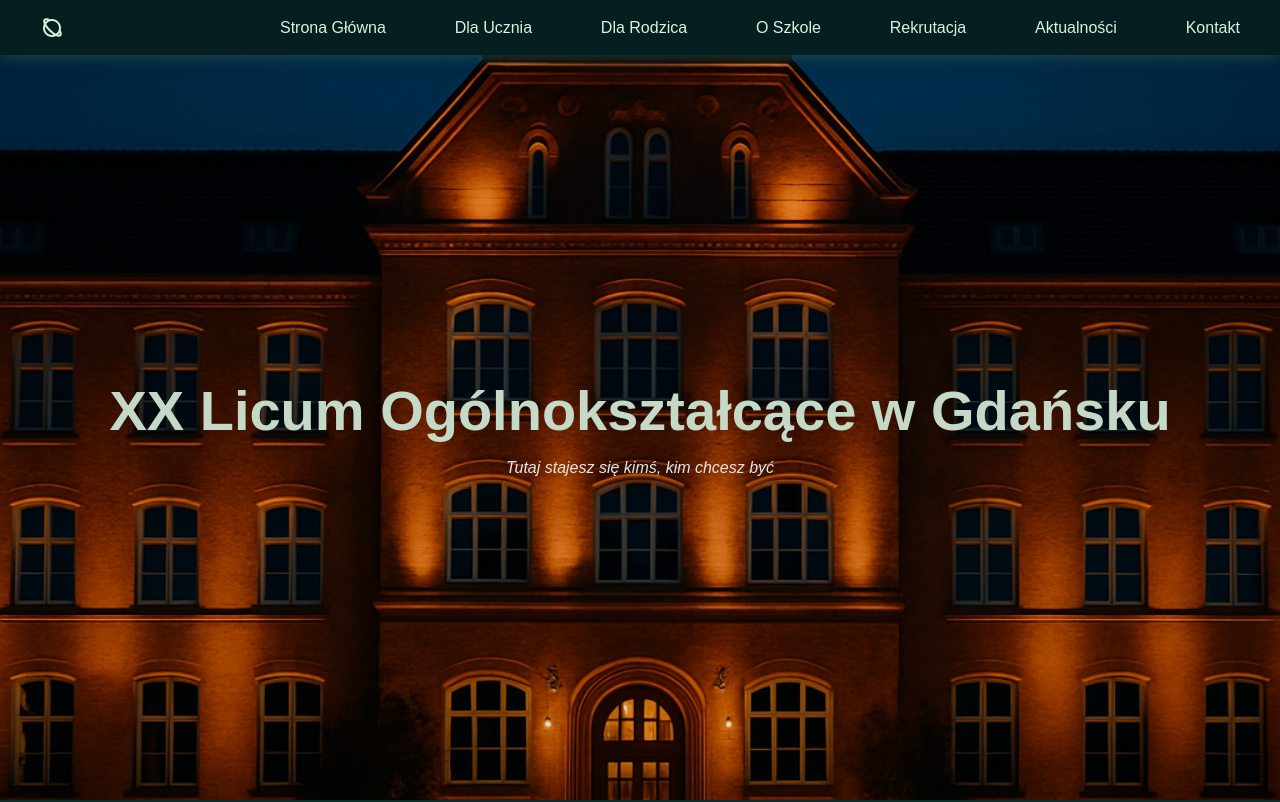
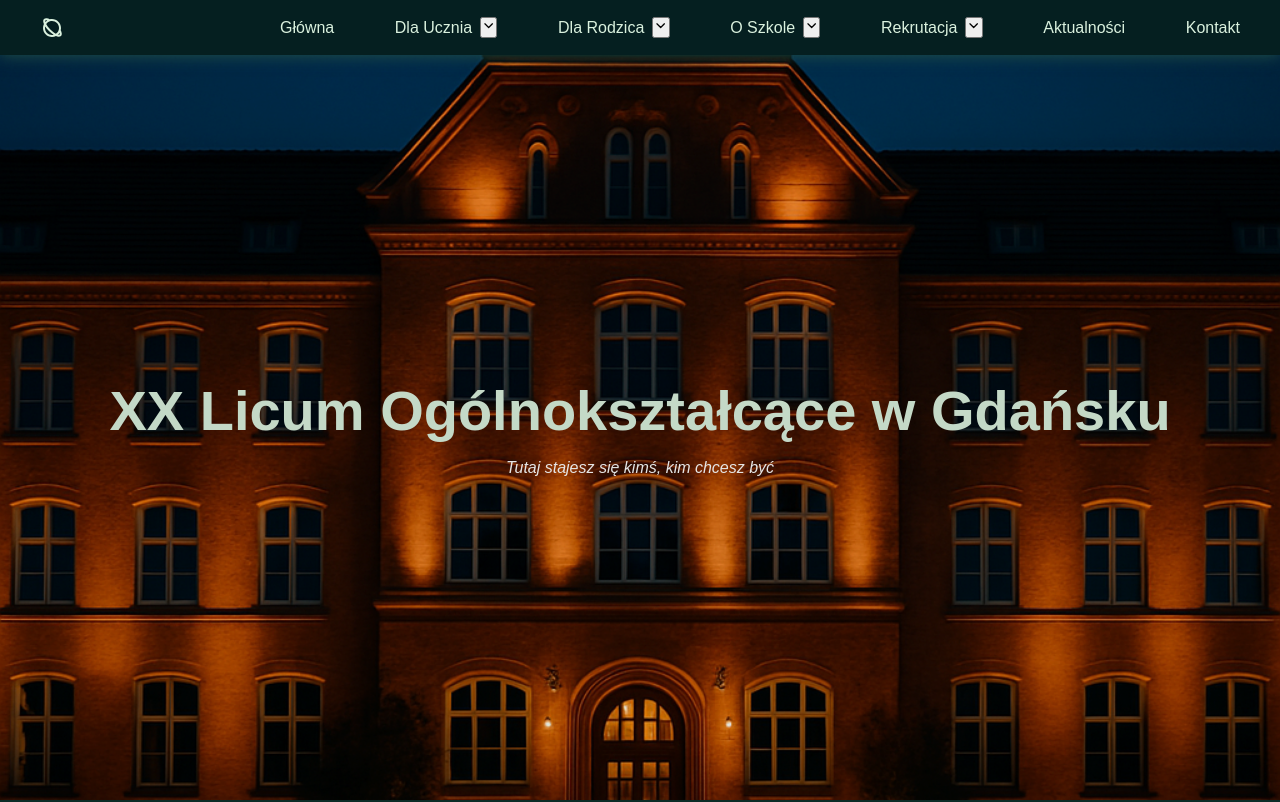
Before and after one commit to Wiciu021/Website-Project, a React (Create React App) app in the folder frontend/: page /galeria in a window 1280 px wide. Shown: the top 802 px of the page. Built offline with nearby package versions, Linux system fonts and the light colour scheme; the HTML template or start-up script is replaced by a standard one; a web font is replaced by a local one.

Commit message:
wortking on geader

```diff
--- a/frontend/public/index.html
+++ b/frontend/public/index.html
@@ -14,7 +14,7 @@
       manifest.json provides metadata used when your web app is installed on a
       user's mobile device or desktop. See https://developers.google.com/web/fundamentals/web-app-manifest/
     -->
-    <link rel="manifest" href="%PUBLIC_URL%/manifest.json" />
+        <!-- <link rel="manifest" href="%PUBLIC_URL%/manifest.json" /> -->
         <!--
       Notice the use of %PUBLIC_URL% in the tags above.
       It will be replaced with the URL of the `public` folder during the build.
@@ -24,7 +24,7 @@
       work correctly both with client-side routing and a non-root public URL.
       Learn how to configure a non-root public URL by running `npm run build`.
     -->
-    <title>React App</title>
+        <title>Kutas</title>
     </head>
     <body>
         <noscript>You need to enable JavaScript to run this app.</noscript>
@@ -38,6 +38,5 @@
 
       To begin the development, run `npm start` or `yarn start`.
       To create a production bundle, use `npm run build` or `yarn build`.
-    -->
-  </body>
+    --></body>
 </html>
--- a/frontend/src/Data/header-nav.js
+++ b/frontend/src/Data/header-nav.js
@@ -1,35 +1,47 @@
 export const headerData = [
   {
-    label: 'Strona Główna',
+    label: 'Główna',
     href: '/'
   },
   {
     label: 'Dla Ucznia',
     children: [
-      { label: 'Plan Lekcji', href: '/plan-lekcji' },
+      { label: 'Samorząd Uczniowski', href: '/samorzad-uczniowski' },
+      { label: 'Plan Zajęć', href: '/plan-zajec' },
       { label: 'Zastępstwa', href: '/zastepstwa' },
-      { label: 'Samorząd Uczniowski', href: '/samorzad' },
-      { label: 'Projekty i Konkursy', href: '/projekty' },
+      { label: 'Dziennik', href: '/dziennik' },
     ]
   },
   {
     label: 'Dla Rodzica',
     children: [
-      { label: 'Informacje', href: '/dla-rodzica' },
-      { label: 'Terminarz Spotkań', href: '/terminarz' },
+      { label: 'Rada Rodziców', href: '/rada-rodzicow' },
+      { label: 'Dokumenty Szkolne', href: '/dokumenty-szkolne' },
+      { label: 'Kalendarz Pracy', href: '/kalendarz-pracy' },
+      { label: 'Ubezpieczenie', href: '/ubezpieczenie' },
     ]
   },
   {
     label: 'O Szkole',
     children: [
+      {
+        label: 'Projekty Unijne',
+        children: [
+          { label: 'Erasmus', href: '/projekty-unijne/erasmus' },
+        ]
+      },
+      { label: 'Osiągnięcia', href: '/osiagniecia' },
       { label: 'Historia', href: '/historia' },
-      { label: 'Dyrekcja i Nauczyciele', href: '/zespol' },
-      { label: 'Patron', href: '/patron' },
+      { label: 'Zespół Nauczycieli', href: '/zespol-nauczycieli' },
+      { label: 'Galeria', href: '/galeria' },
     ]
   },
   {
     label: 'Rekrutacja',
-    href: '/rekrutacja'
+    children: [
+      { label: 'Profile Klas', href: '/profile-klas' },
+      { label: 'Informacje dla Kandydatów', href: '/informacje-dla-kandydatow' },
+    ]
   },
   {
     label: 'Aktualności',
@@ -41,4 +53,4 @@ export const headerData = [
   }
 ];
 
-export default headerData
+export default headerData;
--- a/frontend/src/components/header/Header.js
+++ b/frontend/src/components/header/Header.js
@@ -3,6 +3,7 @@ import ListItem from './ListItem'
 import './header.css'
 import headerData from '../../Data/header-nav'
 import { RiPlanetLine } from 'react-icons/ri'
+import NavList from './NavList'
 
 const Header = () => {
   return (
@@ -10,11 +11,7 @@ const Header = () => {
       <div className='header-inner'>
         <RiPlanetLine className='icons'/>
         <nav className='nav'>
-          <ul>
-            {
-              headerData && headerData.length ? headerData.map(headerItem => <ListItem item={headerItem}/>) : null
-            }
-          </ul>
+          <NavList headerData={headerData} />
         </nav>
       </div>
     </header>
--- a/frontend/src/components/header/ListItem.js
+++ b/frontend/src/components/header/ListItem.js
@@ -1,8 +1,18 @@
-import React from 'react'
+import React, { useState } from 'react'
+import NavList from './NavList'
+import { IoChevronDownOutline } from 'react-icons/io5';
+
 
 const ListItem = ({ item }) => {
+
+  const [showDropDown, setShowDropDown] = useState(false);
+
   return (
-    <li key={item.label}>{item.label}</li>
+    <li key={item.label}>
+      {item.label}
+      {item.children && item.children.length ? <button onClick={() => setShowDropDown(!showDropDown)} className='drop-down-button'><IoChevronDownOutline /></button> : null}
+      {item.children && showDropDown && item.children.length ? <div className='list-dropdown'><NavList headerData={item.children}/></div> : null}
+    </li>
   )
 }
 
--- /dev/null
+++ b/frontend/src/components/header/NavList.js
@@ -0,0 +1,14 @@
+import React from 'react'
+import ListItem from './ListItem'
+
+const NavList = ({ headerData }) => {
+  return (
+    <ul>
+      {
+        headerData && headerData.length ? headerData.map(headerItem => <ListItem item={headerItem}/>) : null
+      }
+    </ul>
+  )
+}
+
+export default NavList
--- a/frontend/src/components/header/header.css
+++ b/frontend/src/components/header/header.css
@@ -32,6 +32,7 @@
 
 .header .nav {
   width: 80%;
+  height: 100%;
 }
 
 .header .nav ul {
@@ -40,4 +41,45 @@
   align-items: center;
   color: var(--green-6);
   font-weight: 500;
+  gap: 1rem;
+  height: 100%;
 }
+
+.header .nav ul li {
+  position: relative;
+  display: flex;
+  justify-content: center;
+  align-items: center;
+  gap: 0.5rem;
+  font-size: 1rem;
+  height: 100%;
+}
+
+.header .nav .list-dropdown {
+  display: flex;
+  flex-direction: column;
+  position: absolute;
+  top: 100%;
+  left: -10%;
+}
+
+.header .nav .list-dropdown ul {
+  display: flex;
+  flex-direction: column;
+  align-items: flex-start;
+  background-color: var(--green-1);
+  /* min-width: 200px; */
+  padding: 0.5rem 0.75rem;
+}
+
+.header .nav .list-dropdown li {
+  font-weight: 400;
+  white-space: nowrap;
+  color: var(--green-6);
+  width: 100%;
+  display: block;
+}
+
+.header .nav .list-dropdown li:hover {
+  background-color: var(--green-4);
+}
```
Lines whose indentation alone changed are shown as unchanged.
